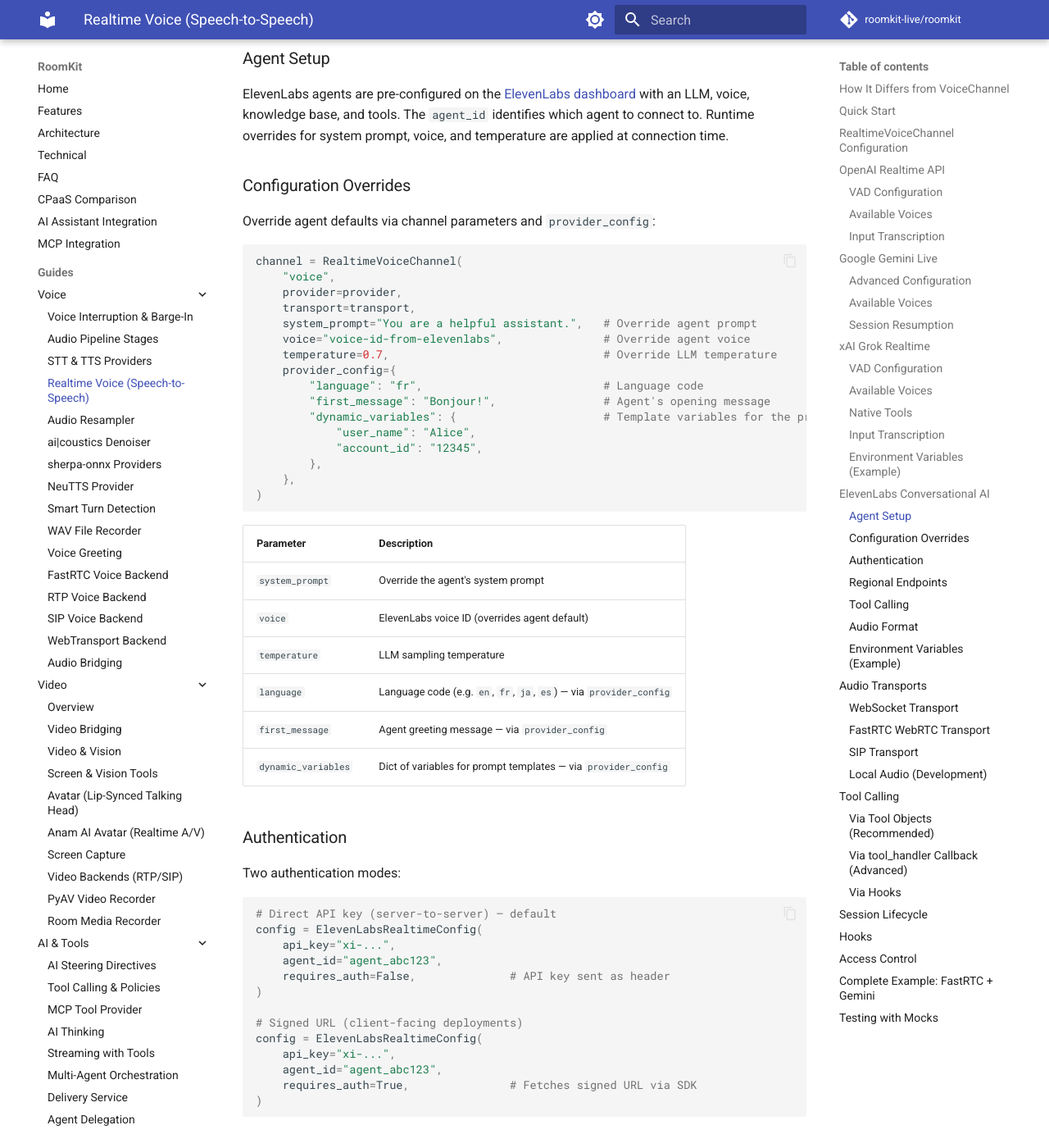
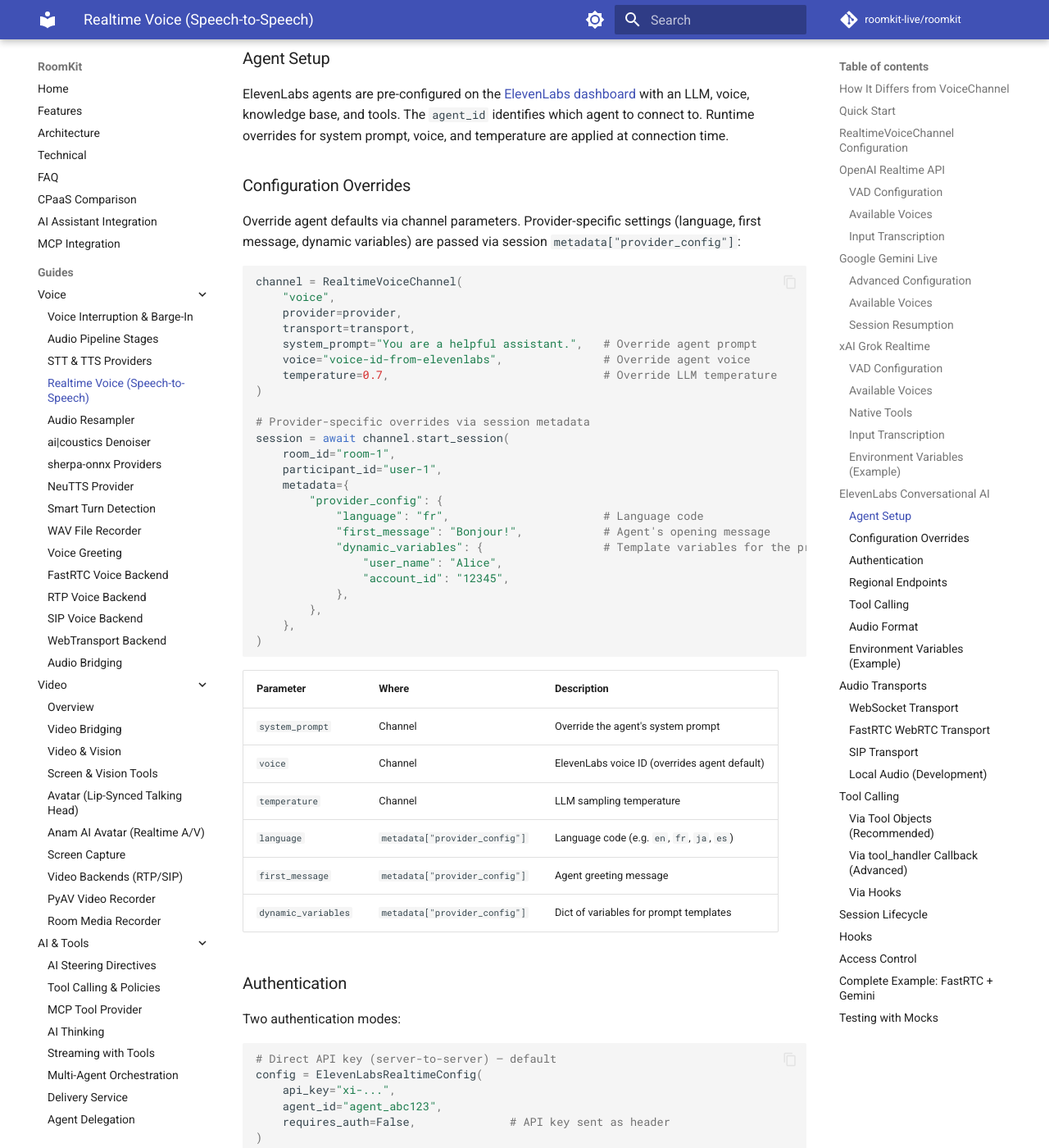
Before and after one commit to roomkit-live/roomkit-docs, an MkDocs documentation site: the page built from docs/guides/realtime-voice-providers.md, in a window 1280 px wide and 1400 px high, scrolled down 7857 px. Shown: the whole window at 82% size. Built offline with MkDocs 1.6.1 and Material for MkDocs 9.7.7, drawn with Linux system fonts in a browser that asks for light colours; comment, search, counter and statistics services are not loaded.

Commit message:
fix: correct provider_config docs to use session metadata
provider_config is passed via metadata at start_session(), not as
a RealtimeVoiceChannel constructor argument.

Co-Authored-By: Claude Opus 4.6 (1M context) <noreply@anthropic.com>

````diff
--- a/docs/guides/realtime-voice-providers.md
+++ b/docs/guides/realtime-voice-providers.md
@@ -352,7 +352,7 @@ ElevenLabs agents are pre-configured on the [ElevenLabs dashboard](https://eleve
 
 ### Configuration Overrides
 
-Override agent defaults via channel parameters and `provider_config`:
+Override agent defaults via channel parameters. Provider-specific settings (language, first message, dynamic variables) are passed via session `metadata["provider_config"]`:
 
 ```python
 channel = RealtimeVoiceChannel(
@@ -362,25 +362,33 @@ channel = RealtimeVoiceChannel(
     system_prompt="You are a helpful assistant.",   # Override agent prompt
     voice="voice-id-from-elevenlabs",               # Override agent voice
     temperature=0.7,                                # Override LLM temperature
-    provider_config={
-        "language": "fr",                           # Language code
-        "first_message": "Bonjour!",                # Agent's opening message
-        "dynamic_variables": {                      # Template variables for the prompt
-            "user_name": "Alice",
-            "account_id": "12345",
+)
+
+# Provider-specific overrides via session metadata
+session = await channel.start_session(
+    room_id="room-1",
+    participant_id="user-1",
+    metadata={
+        "provider_config": {
+            "language": "fr",                       # Language code
+            "first_message": "Bonjour!",            # Agent's opening message
+            "dynamic_variables": {                  # Template variables for the prompt
+                "user_name": "Alice",
+                "account_id": "12345",
+            },
         },
     },
 )
 ```
 
-| Parameter | Description |
-|-----------|-------------|
-| `system_prompt` | Override the agent's system prompt |
-| `voice` | ElevenLabs voice ID (overrides agent default) |
-| `temperature` | LLM sampling temperature |
-| `language` | Language code (e.g. `en`, `fr`, `ja`, `es`) — via `provider_config` |
-| `first_message` | Agent greeting message — via `provider_config` |
-| `dynamic_variables` | Dict of variables for prompt templates — via `provider_config` |
+| Parameter | Where | Description |
+|-----------|-------|-------------|
+| `system_prompt` | Channel | Override the agent's system prompt |
+| `voice` | Channel | ElevenLabs voice ID (overrides agent default) |
+| `temperature` | Channel | LLM sampling temperature |
+| `language` | `metadata["provider_config"]` | Language code (e.g. `en`, `fr`, `ja`, `es`) |
+| `first_message` | `metadata["provider_config"]` | Agent greeting message |
+| `dynamic_variables` | `metadata["provider_config"]` | Dict of variables for prompt templates |
 
 ### Authentication
 
````
